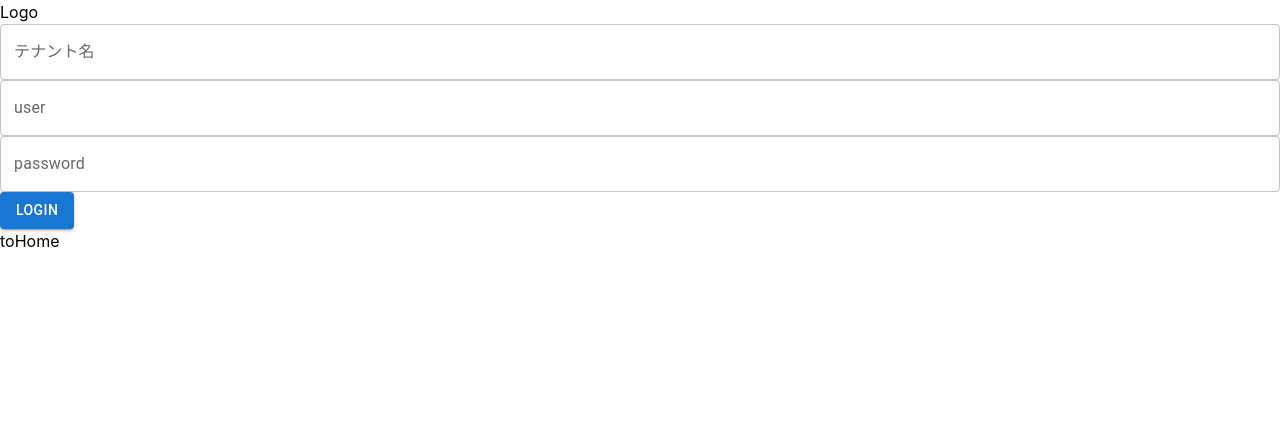
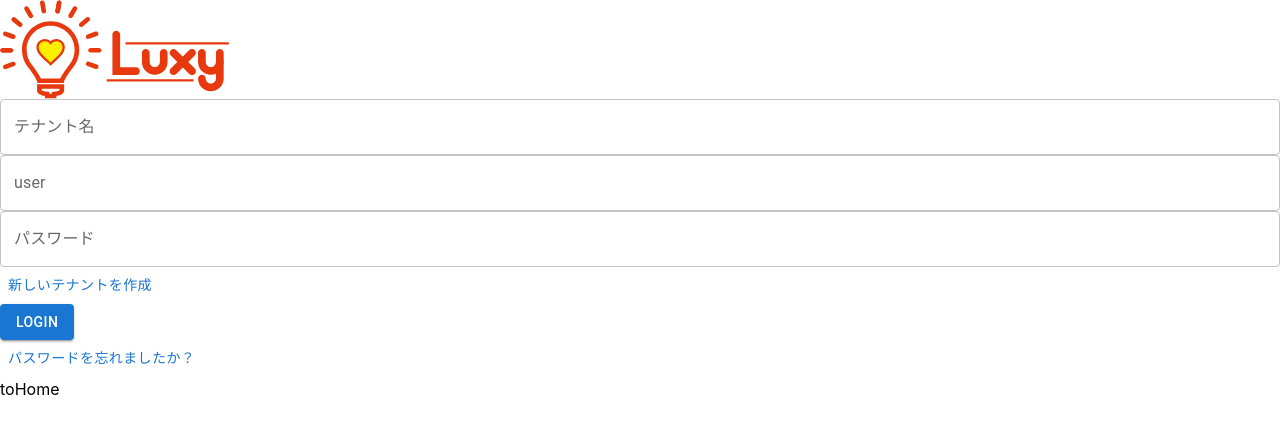
Before and after one commit to hito-kotaro/dcq-didactic-morpheus, a React (Create React App) app: page / in a window 1280 px wide. Shown: the top 434 px of the page. Built offline with nearby package versions, Linux system fonts and the light colour scheme.

Commit message:
loginページ調整

```diff
--- /dev/null
+++ b/src/components/org/LoginPanel/LoginPanel.tsx
@@ -0,0 +1,75 @@
+import React, { useState } from 'react';
+import { TextField, Button } from '@mui/material';
+import sampleLogo from '../../../images/sampleLogo.svg';
+import useInputForm from '../../../hooks/InputForm/useInputForm';
+
+const LoginPanel = () => {
+  const [isSignUp, setIsSignUp] = useState(false);
+  const userHandler = useInputForm();
+  const pwdHandler = useInputForm();
+  const tenantHandler = useInputForm();
+
+  return (
+    <div>
+      <div className="h-10" />
+      <div className=" h-3/4 min-h-600 max-h-600  w-2/6 min-w-400 max-w-400 bg-white ml-auto mr-10 rounded-xl drop-shadow-lg">
+        <div className="h-5" />
+
+        <div className="flex justify-center">
+          <img src={sampleLogo} alt="sampleLogo" />
+        </div>
+
+        <div className="h-10" />
+
+        <div className="w-2/3 mx-auto">
+          <div className="">
+            <TextField
+              fullWidth
+              type="text"
+              label={isSignUp ? '新しいテナント名' : 'テナント名'}
+              variant="outlined"
+              onChange={tenantHandler.onChange}
+              value={tenantHandler.value}
+            />
+          </div>
+
+          <div className="h-8" />
+
+          <div className={isSignUp ? 'hidden' : ''}>
+            <TextField
+              fullWidth
+              type="text"
+              label="user"
+              variant="outlined"
+              onChange={userHandler.onChange}
+              value={userHandler.value}
+            />
+          </div>
+
+          <div className="h-8" />
+
+          <div className="">
+            <TextField
+              fullWidth
+              type="password"
+              label={isSignUp ? '新しいテナントのパスワード' : 'パスワード'}
+              variant="outlined"
+              onChange={pwdHandler.onChange}
+              value={pwdHandler.value}
+            />
+          </div>
+          <Button variant="text" onClick={() => setIsSignUp(!isSignUp)}>
+            新しいテナントを作成
+          </Button>
+          <div className="h-10" />
+          <div className="flex justify-center">
+            <Button variant="contained">Login</Button>
+          </div>
+        </div>
+        <div className="h-10" />
+        <Button variant="text">パスワードを忘れましたか？</Button>
+      </div>
+    </div>
+  );
+};
+export default LoginPanel;
--- a/src/pages/login/Login.tsx
+++ b/src/pages/login/Login.tsx
@@ -1,67 +1,18 @@
-import Button from '@mui/material/Button/Button';
-import TextField from '@mui/material/TextField/TextField';
-import React from 'react';
+import React, { useState } from 'react';
 import { useNavigate } from 'react-router-dom';
-import useInputForm from '../../hooks/InputForm/useInputForm';
+import LoginPanel from '../../components/org/LoginPanel/LoginPanel';
 
 const Login = () => {
+  const [isSignUp, setIsSignUp] = useState(false);
   const navigate = useNavigate();
-  const userHandler = useInputForm();
-  const pwdHandler = useInputForm();
-  const tenantHandler = useInputForm();
+
+  const changePanel = () => {
+    setIsSignUp(!isSignUp);
+  };
 
   return (
     <div className="">
-      <div className="h-10" />
-      <div className=" h-3/4 min-h-500 w-2/6 min-w-400 bg-white ml-auto mr-10 rounded-xl drop-shadow-lg">
-        <div className="text-center">Logo</div>
-
-        <div className="h-10" />
-
-        <div className="w-2/3 mx-auto">
-          <div className="">
-            <TextField
-              fullWidth
-              type="text"
-              label="テナント名"
-              variant="outlined"
-              onChange={tenantHandler.onChange}
-              value={tenantHandler.value}
-            />
-          </div>
-
-          <div className="h-8" />
-
-          <div className="">
-            <TextField
-              fullWidth
-              type="text"
-              label="user"
-              variant="outlined"
-              onChange={userHandler.onChange}
-              value={userHandler.value}
-            />
-          </div>
-
-          <div className="h-8" />
-
-          <div className="">
-            <TextField
-              fullWidth
-              type="password"
-              label="password"
-              variant="outlined"
-              onChange={tenantHandler.onChange}
-              value={tenantHandler.value}
-            />
-          </div>
-          <div className="h-10" />
-
-          <div className="flex justify-center">
-            <Button variant="contained">Login</Button>
-          </div>
-        </div>
-      </div>
+      <LoginPanel />
       <button type="button" onClick={() => navigate('/home')}>
         toHome
       </button>
--- a/tailwind.config.js
+++ b/tailwind.config.js
@@ -10,8 +10,26 @@ module.exports = {
         '3/4': '75%',
         full: '100%',
         500: '500px',
+        600: '600px',
       },
       minWidth: {
+        0: '0',
+        '1/4': '25%',
+        '1/2': '50%',
+        '3/4': '75%',
+        full: '100%',
+        400: '400px',
+      },
+      maxHeight: {
+        0: '0',
+        '1/4': '25%',
+        '1/2': '50%',
+        '3/4': '75%',
+        full: '100%',
+        500: '500px',
+        600: '600px',
+      },
+      maxWidth: {
         0: '0',
         '1/4': '25%',
         '1/2': '50%',
```
Also changed, not shown: .eslintrc.yml, src/images/sampleLogo.svg (added).
